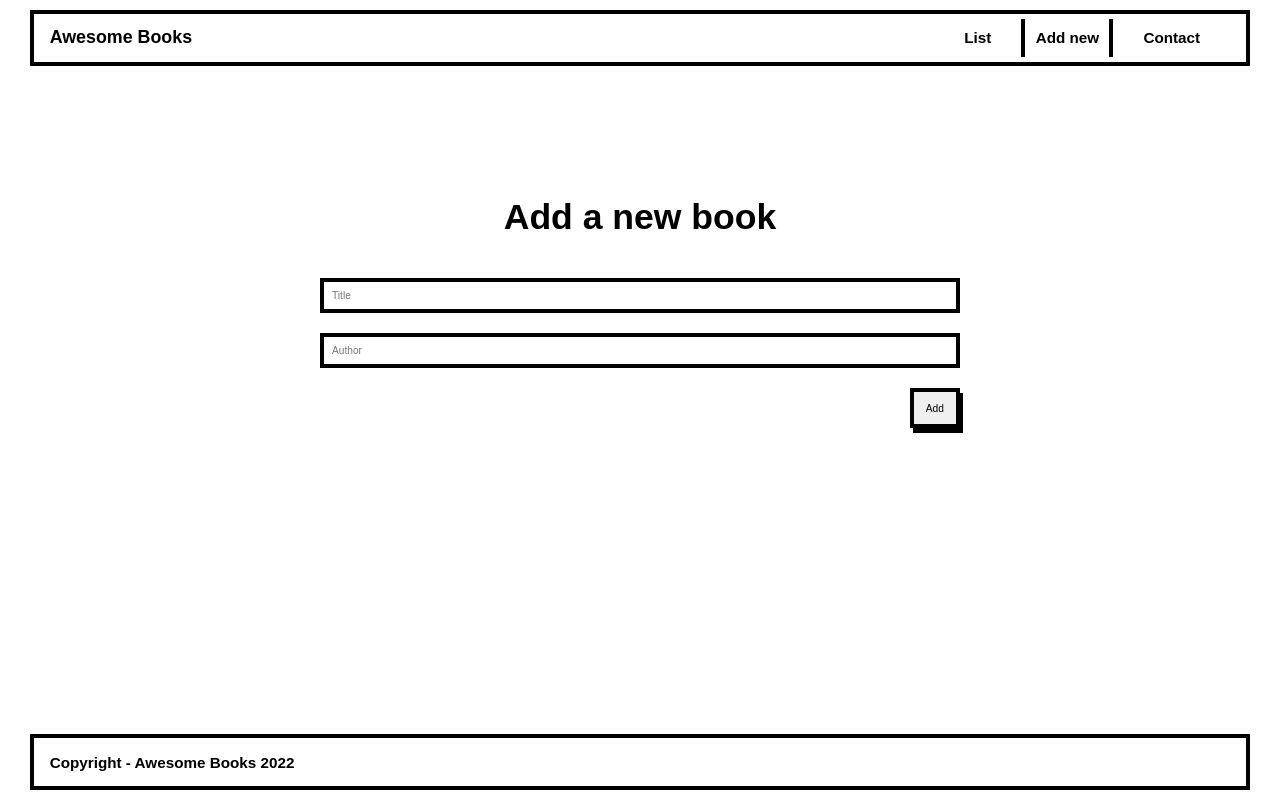
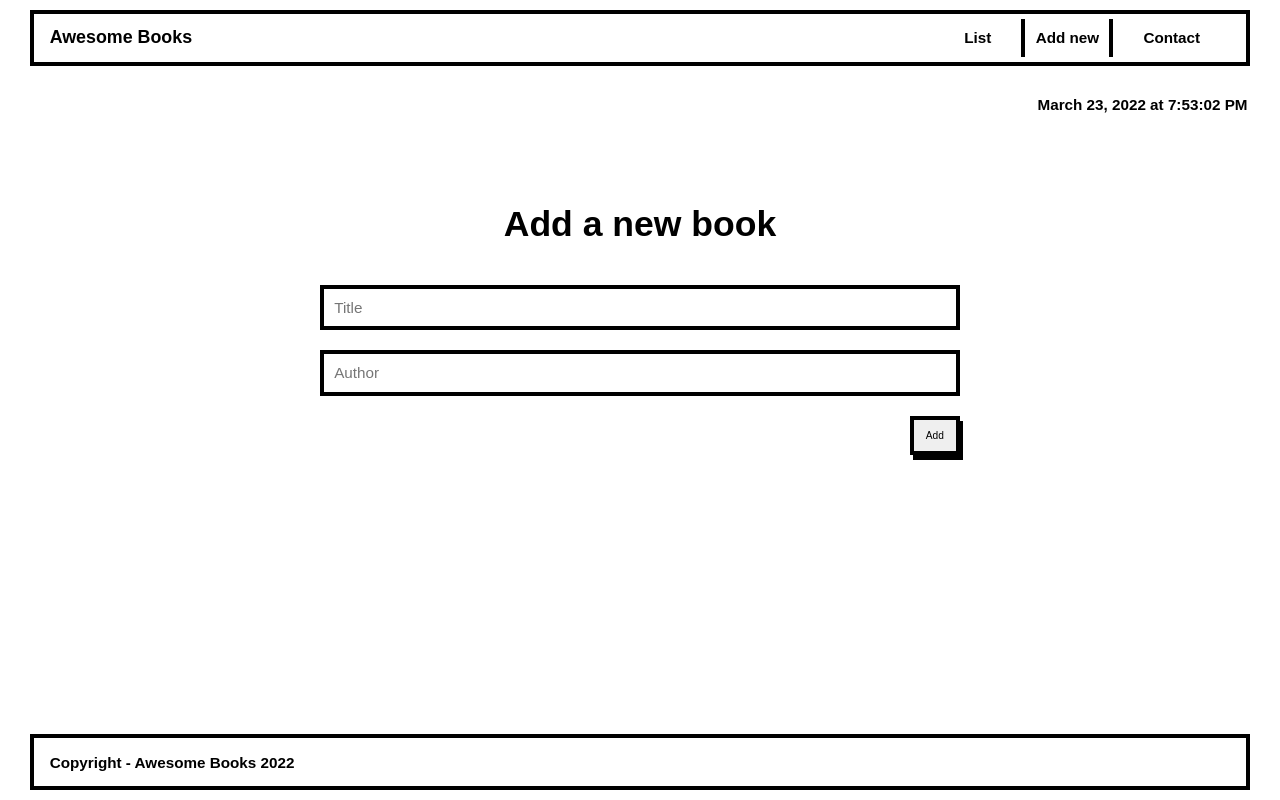
Before and after one commit to MohammedElseddik/Awesome-books, a website: page index.html in a window 1280 px wide. Drawn offline with Linux system fonts and the light colour scheme; a web font is replaced by a local one.

Commit message:
Add time to the page

```diff
--- a/app.js
+++ b/app.js
@@ -111,6 +111,19 @@ contactNav.addEventListener('click', () => {
   contactSection.classList.remove('hidden');
   addBtn.parentElement.classList.add('hidden');
   bookListUi.parentElement.classList.add('hidden');
- });
+});
+
+function getTime() {
+  const dateDiv = document.querySelector(".date");
+  dateDiv.textContent = new Date().toLocaleString('en-US', {
+    month: 'long',
+    day: 'numeric',
+    year: 'numeric',
+    hour: 'numeric',
+    minute: 'numeric',
+    second: 'numeric',
+  });
+}
+getTime();
 
 document.addEventListener('DOMContentLoaded', getLocalStorage);
--- a/index.html
+++ b/index.html
@@ -22,6 +22,8 @@
         </nav>
     </header>
     <main class="main-section">
+
+        <div class="date"></div>
 
         <div class="books-lists hidden">
             <h2 class="books-lists-title">All awesome Books</h2>
--- a/styles.css
+++ b/styles.css
@@ -65,6 +65,14 @@ ul {
   gap: 20px;
 }
 
+.date {
+  display: flex;
+  justify-content: flex-end;
+  width: 100%;
+  padding: 2rem 3.2rem 0 0;
+  font-size: 1.5rem;
+}
+
 .books-lists {
   display: flex;
   flex-direction: column;
@@ -110,7 +118,7 @@ ul {
   gap: 20px;
   margin-bottom: 1rem;
   width: 50%;
-  padding: 10rem 0;
+  padding: 5rem 0;
 }
 
 .books-input-title {
@@ -141,8 +149,8 @@ ul {
 #title,
 #author {
   width: 100%;
-  font-size: 1rem;
-  padding: 8px;
+  font-size: 1.5rem;
+  padding: 1rem;
   border: 4px solid black;
 }
 
@@ -165,7 +173,7 @@ ul {
   justify-content: center;
   width: 100%;
   gap: 20px;
-  padding: 10rem 0;
+  padding: 5rem 0;
   font-size: 2.5rem;
   font-weight: 400;
 }
```
